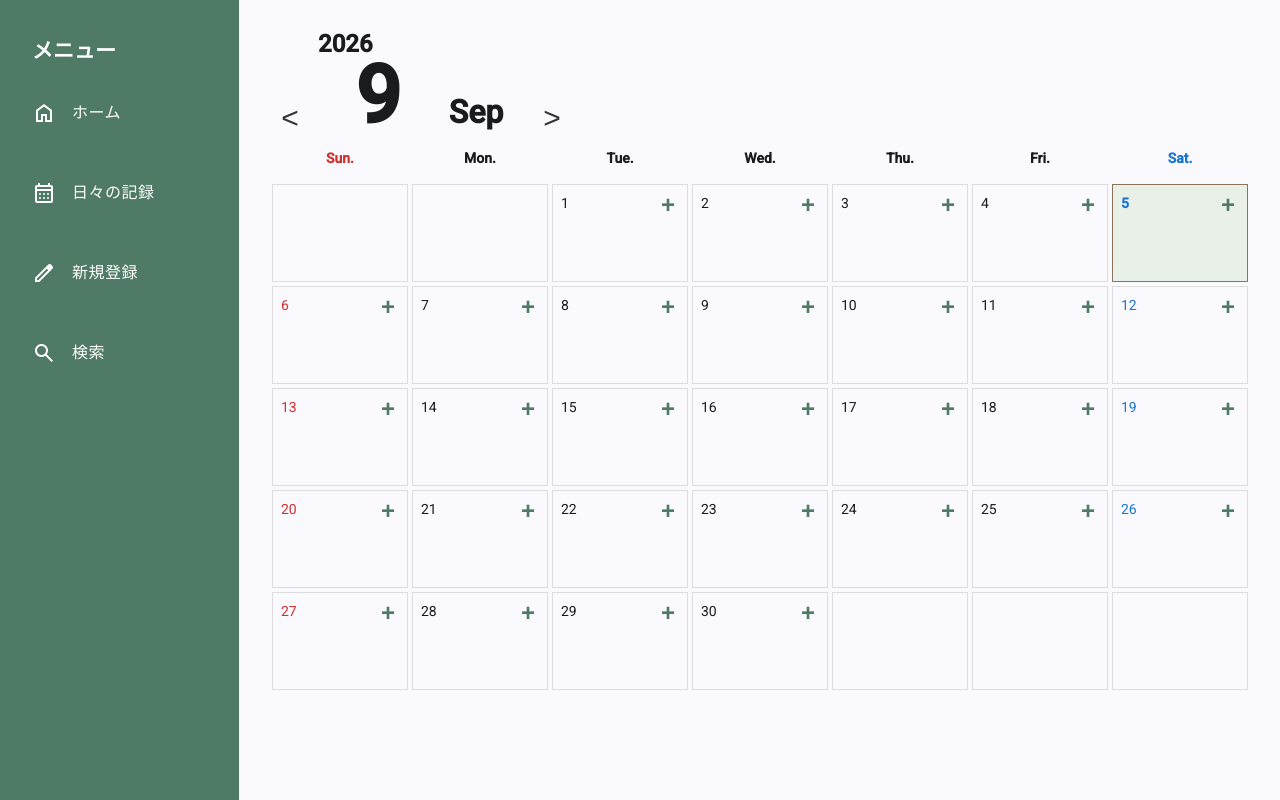
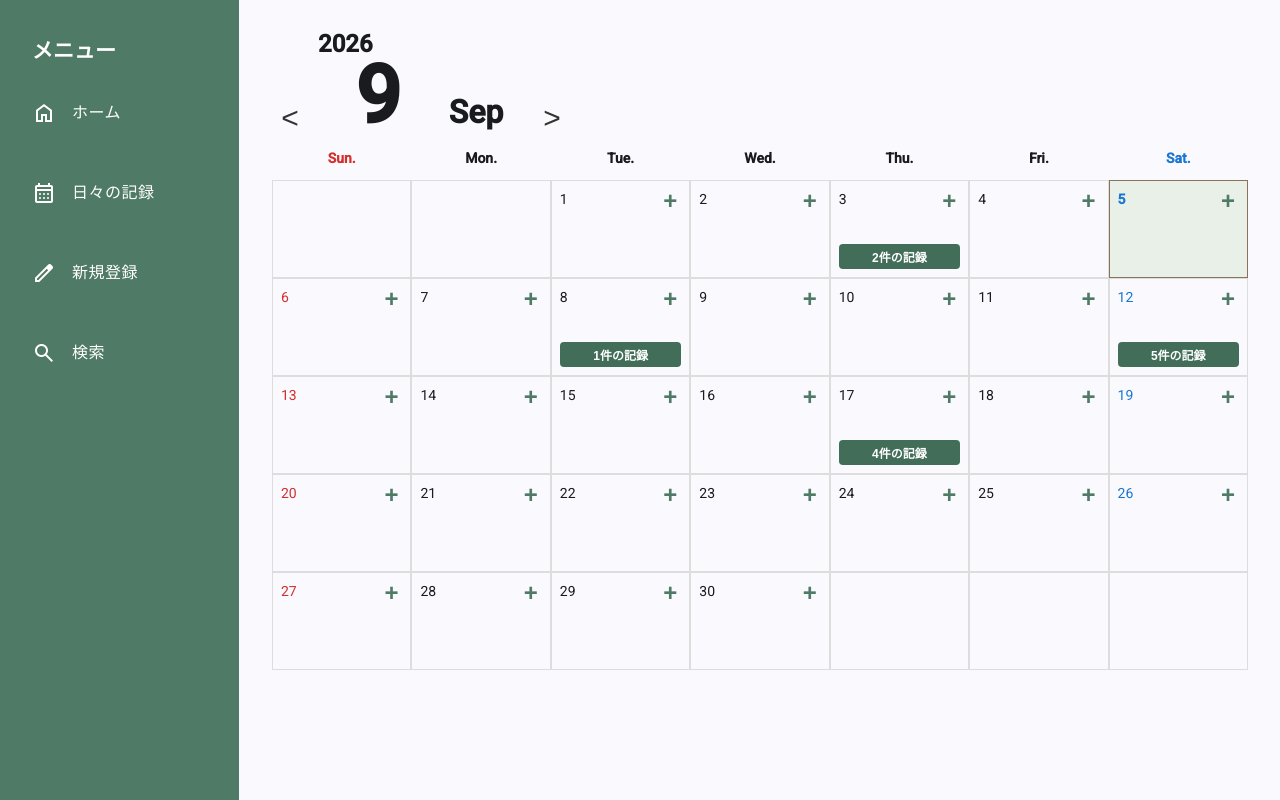
Before and after one commit to k5-mina/life-log-frontend, an Angular app: page /records in a window 1280 px wide. Built offline with nearby package versions, Linux system fonts and the light colour scheme.

Commit message:
日付の枠に記録件数を表示する機能の追加

```diff
--- a/src/app/features/calendar/calendar.html
+++ b/src/app/features/calendar/calendar.html
@@ -56,6 +56,10 @@
               +
             </button>
           </div>
+
+          @if (day !== null && getRecordCount(day) > 0) {
+            <button type="button" class="record-marker">{{ getRecordCount(day) }}件の記録</button>
+          }
         }
       </div>
     }
--- a/src/app/features/calendar/calendar.scss
+++ b/src/app/features/calendar/calendar.scss
@@ -58,7 +58,6 @@
 .calendar-grid {
   display: grid;
   grid-template-columns: repeat(7, 1fr);
-  gap: 4px;
 }
 
 .weekday {
@@ -69,6 +68,9 @@
 }
 
 .day {
+  display: flex;
+  flex-direction: column;
+
   min-height: 80px;
   padding: 8px;
   border: 1px solid #ddd;
@@ -114,3 +116,28 @@
     color: #2e7d32;
   }
 }
+
+.record-marker {
+  margin-top: auto;
+
+  display: block;
+  width: 100%;
+  box-sizing: border-box;
+  padding: 4px 0;
+
+  background-color: #416d59;
+  color: #fff;
+
+  border: none;
+  border-radius: 4px;
+
+  text-align: center;
+  font-size: 12px;
+  font-weight: 600;
+
+  cursor: pointer;
+
+  &:hover {
+    filter: brightness(1.1);
+  }
+}
--- a/src/app/features/calendar/calendar.ts
+++ b/src/app/features/calendar/calendar.ts
@@ -3,6 +3,11 @@ import { Router } from '@angular/router';
 import { inject } from '@angular/core';
 import { MatButtonModule } from '@angular/material/button';
 import { MatTooltipModule } from '@angular/material/tooltip';
+
+interface CalendarRecordCount {
+  day: number;
+  count: number;
+}
 
 @Component({
   imports: [MatButtonModule, MatTooltipModule],
@@ -27,6 +32,17 @@ export class Calendar {
   readonly todayYear = new Date().getFullYear();
   readonly todayMonth = new Date().getMonth() + 1;
   readonly todayDate = new Date().getDate();
+
+  recordCounts: CalendarRecordCount[] = [
+    { day: 3, count: 2 },
+    { day: 8, count: 1 },
+    { day: 12, count: 5 },
+    { day: 17, count: 4 },
+  ];
+
+  getRecordCount(day: number): number {
+    return this.recordCounts.find((record) => record.day === day)?.count ?? 0;
+  }
 
   private createCalendarDays(): (number | null)[] {
     const firstDay = new Date(this.year, this.month - 1, 1).getDay();
```
